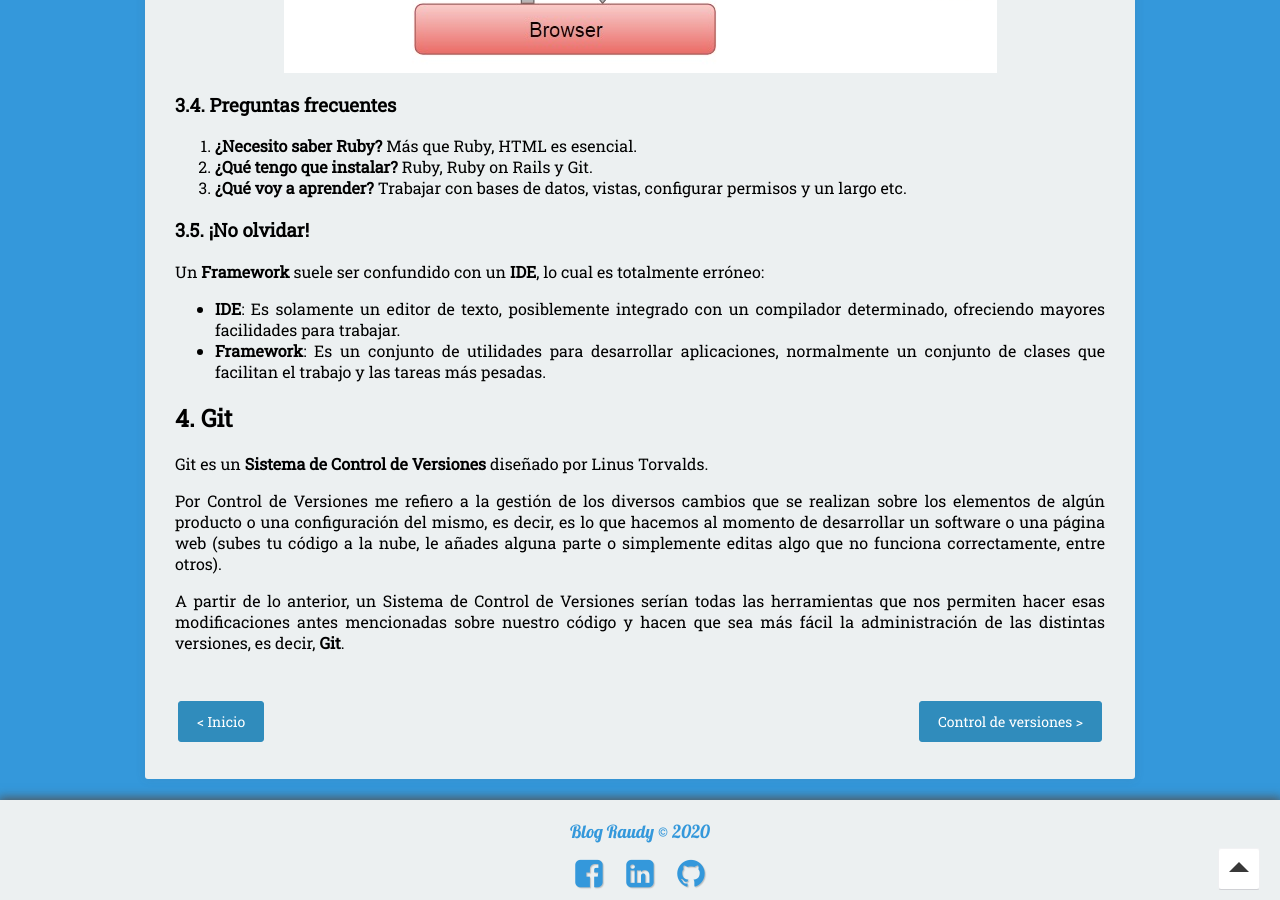
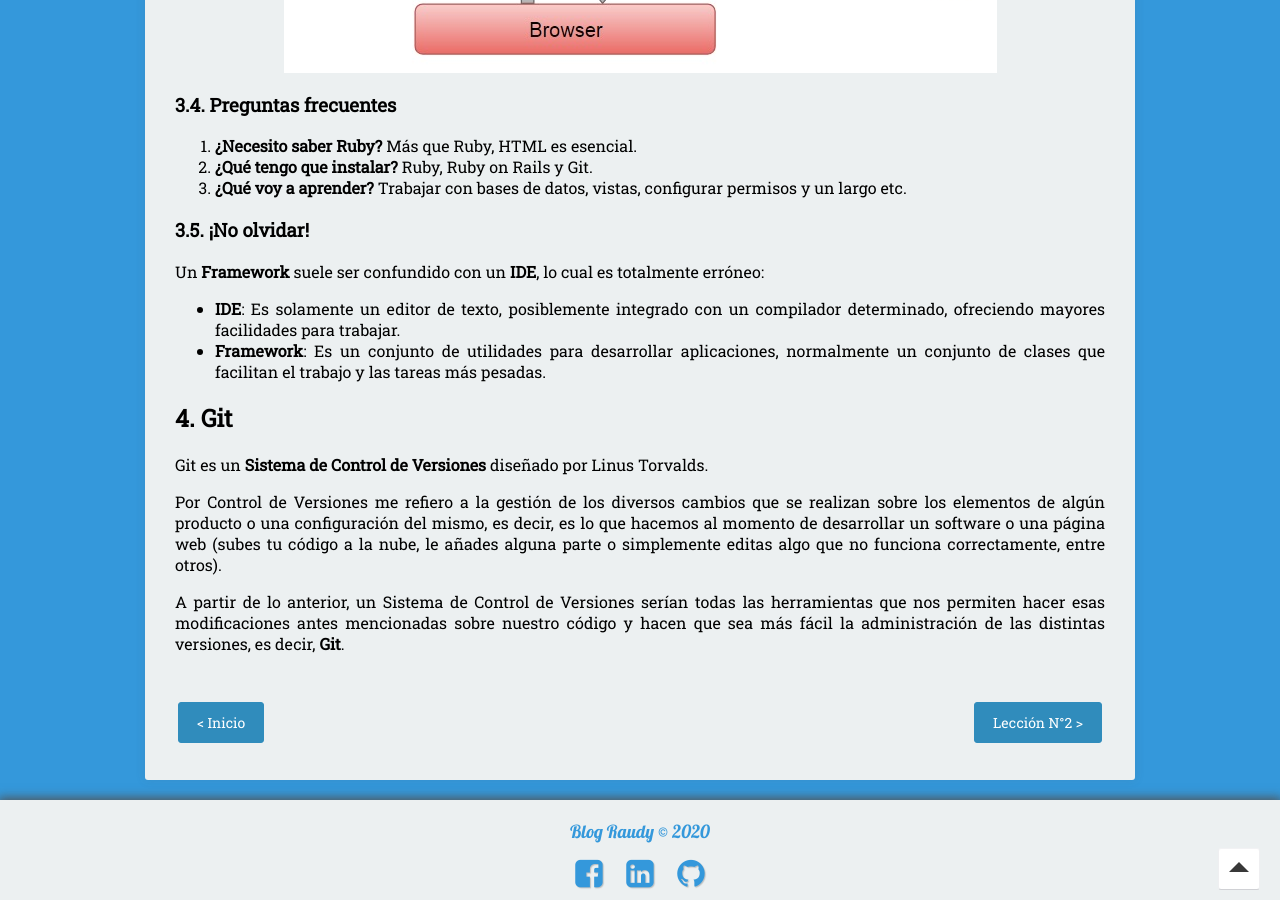
Before and after one commit to nisoto/Blog-anterior-2.0, a Jekyll site: the page built from _posts/2020-04-09-rails-i-introduccion.md, in a window 1280 px wide and 900 px high, scrolled down 2811 px. Built offline with Jekyll 4.4.1, drawn with Linux system fonts in a browser that asks for light colours; nearby versions of some CDN libraries; part of the change alters nothing that is shown.

Commit message:
Update 2020-04-09-rails-i-introduccion.md

```diff
--- a/_posts/2020-04-09-rails-i-introduccion.md
+++ b/_posts/2020-04-09-rails-i-introduccion.md
@@ -114,4 +114,4 @@ A partir de lo anterior, un Sistema de Control de Versiones serían todas las he
 
 |     |     |
 |:----|----:|
-| [< Inicio](https://nisoto.github.io/blog/){: .btn .btn-info} | [Control de versiones >](https://nisoto.github.io/rails-ii-control-de-versiones/){: .btn .btn-info} |
+| [< Inicio](https://nisoto.github.io/blog/){: .btn .btn-info} | [Lección N°2 >](https://nisoto.github.io/rails-ii-control-de-versiones/){: .btn .btn-info} |
```
